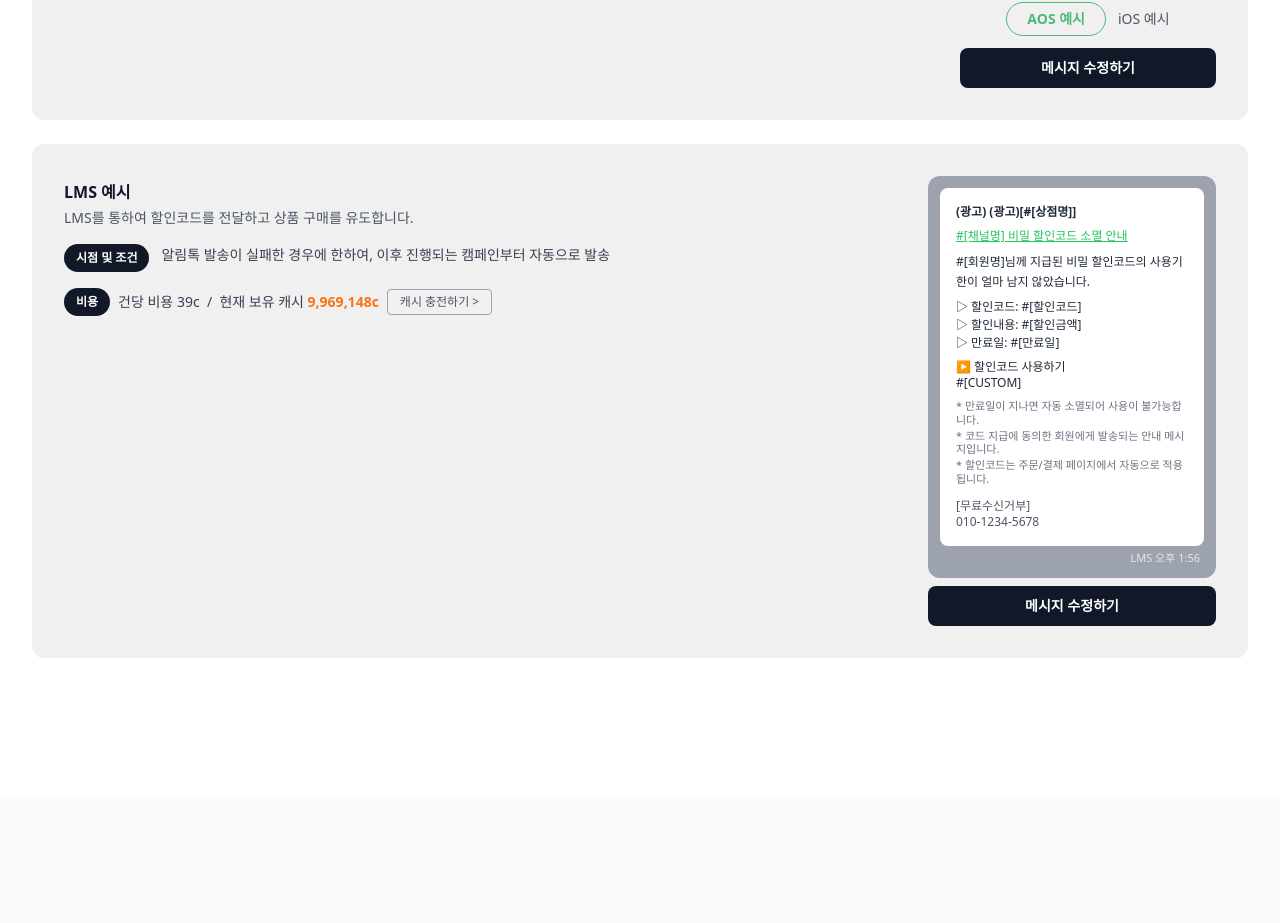
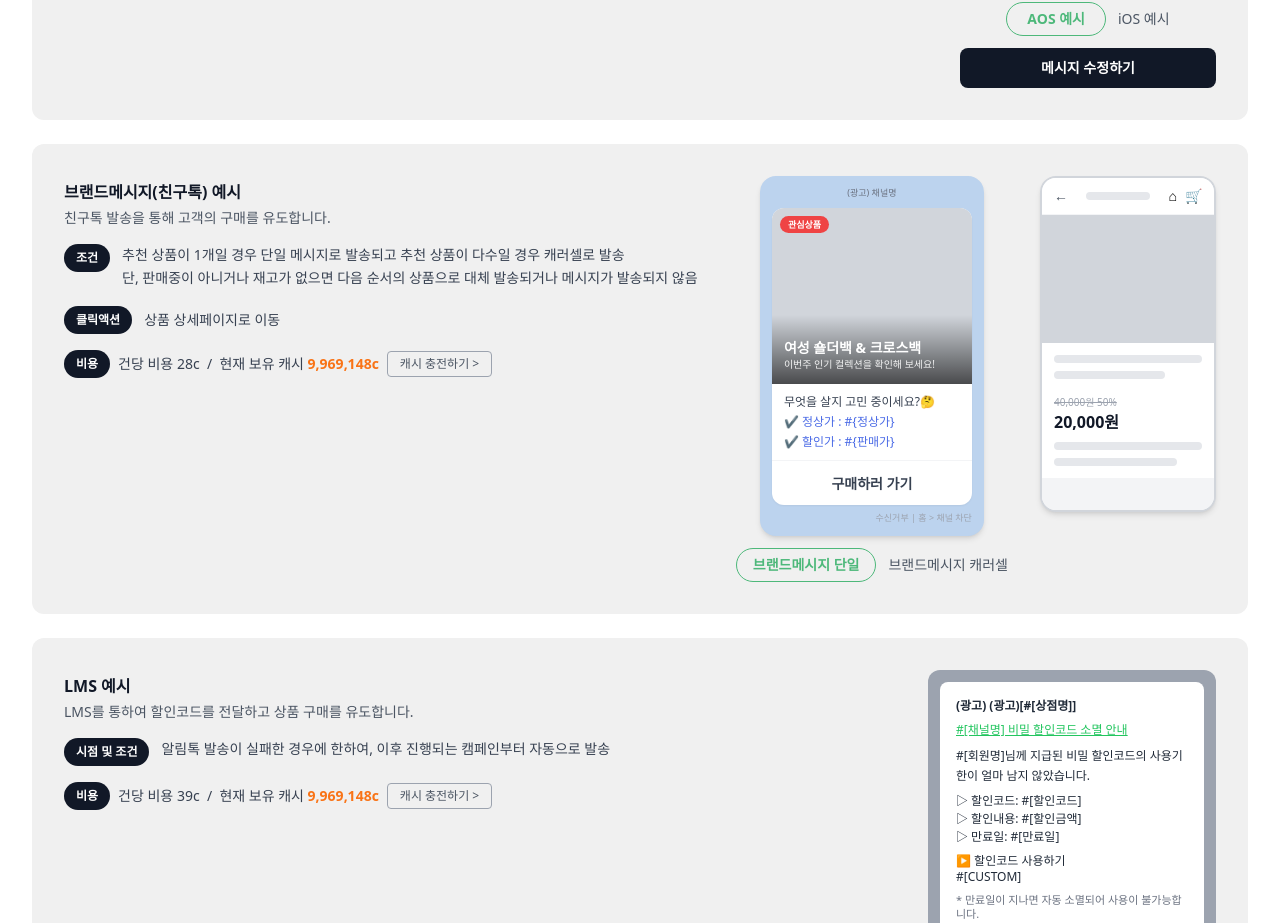
Before and after one commit to vldlzm/flexg_CRM_LIVE, a Next.js app: page /crm/live/create in a window 1280 px wide. Shown: the part 1341-2264 px from the top of the page. Before the commit the page ends 2140 px from the top, so only its background shows below. Built offline with nearby package versions, Linux system fonts and the light colour scheme.

Commit message:
feat: 브랜드메시지(친구톡) 예시 섹션 추가

```diff
--- a/src/components/CrmLiveCreate.tsx
+++ b/src/components/CrmLiveCreate.tsx
@@ -382,6 +382,107 @@ export default function CrmLiveCreate() {
               >
                 메시지 수정하기
               </button>
+            </div>
+          </div>
+        </div>
+
+        {/* 브랜드메시지(친구톡) 예시 */}
+        <div className="mt-6 rounded-xl bg-[#f0f0f0] p-8">
+          <div className="flex items-start gap-8">
+            {/* 좌측 설명 */}
+            <div className="flex-1 space-y-4 pt-1">
+              <div>
+                <h3 className="mb-1 text-base font-bold text-gray-900">브랜드메시지(친구톡) 예시</h3>
+                <p className="text-sm text-gray-600">친구톡 발송을 통해 고객의 구매를 유도합니다.</p>
+              </div>
+              {/* 조건 */}
+              <div className="flex items-start gap-3">
+                <span className="inline-flex shrink-0 items-center rounded-full bg-[#111827] px-3 py-1.5 text-xs font-bold text-white">조건</span>
+                <p className="text-sm leading-relaxed text-gray-700">
+                  추천 상품이 1개일 경우 단일 메시지로 발송되고 추천 상품이 다수일 경우 캐러셀로 발송<br />
+                  단, 판매중이 아니거나 재고가 없으면 다음 순서의 상품으로 대체 발송되거나 메시지가 발송되지 않음
+                </p>
+              </div>
+              {/* 클릭액션 */}
+              <div className="flex items-center gap-3">
+                <span className="inline-flex shrink-0 items-center rounded-full bg-[#111827] px-3 py-1.5 text-xs font-bold text-white">클릭액션</span>
+                <p className="text-sm text-gray-700">상품 상세페이지로 이동</p>
+              </div>
+              {/* 비용 */}
+              <div className="flex flex-wrap items-center gap-2">
+                <span className="inline-flex items-center rounded-full bg-[#111827] px-3 py-1.5 text-xs font-bold text-white">비용</span>
+                <span className="text-sm text-gray-700">
+                  건당 비용 28c &nbsp;/&nbsp; 현재 보유 캐시{' '}
+                  <span className="font-bold text-[#f97316]">9,969,148c</span>
+                </span>
+                <button className="rounded border border-gray-400 px-3 py-1 text-xs text-gray-600 hover:bg-gray-100 transition-colors">
+                  캐시 충전하기 &gt;
+                </button>
+              </div>
+            </div>
+
+            {/* 중앙: 카카오톡 메시지 미리보기 */}
+            <div className="shrink-0 flex flex-col items-center gap-3">
+              {/* 카카오톡 버블 */}
+              <div className="w-56 rounded-2xl bg-[#bcd3ee] px-3 pt-2.5 pb-3 shadow-md">
+                <p className="mb-2 text-center text-[9px] text-gray-500">(광고) 채널명</p>
+                <div className="overflow-hidden rounded-xl bg-white shadow-sm">
+                  {/* 이미지 + 뱃지 + 오버레이 텍스트 */}
+                  <div className="relative h-44 bg-gray-300">
+                    {/* 관심상품 뱃지 */}
+                    <span className="absolute left-2 top-2 rounded-full bg-red-500 px-2 py-0.5 text-[9px] font-bold text-white">관심상품</span>
+                    {/* 상품명 오버레이 */}
+                    <div className="absolute bottom-0 left-0 right-0 bg-gradient-to-t from-black/65 to-transparent px-3 pb-3 pt-6">
+                      <p className="text-sm font-bold leading-tight text-white">여성 숄더백 & 크로스백</p>
+                      <p className="text-[10px] text-white/90">이번주 인기 컬렉션을 확인해 보세요!</p>
+                    </div>
+                  </div>
+                  {/* 메시지 내용 */}
+                  <div className="space-y-1 px-3 py-2.5">
+                    <p className="text-xs text-gray-700">무엇을 살지 고민 중이세요?🤔</p>
+                    <p className="text-xs font-medium text-[#4b6be6]">{'✔ 정상가 : #{정상가}'}</p>
+                    <p className="text-xs font-medium text-[#4b6be6]">{'✔ 할인가 : #{판매가}'}</p>
+                  </div>
+                  {/* 버튼 */}
+                  <div className="border-t border-gray-100 px-3 py-2.5 text-center">
+                    <span className="text-sm font-semibold text-gray-700">구매하러 가기</span>
+                  </div>
+                </div>
+                <p className="mt-1.5 text-right text-[9px] text-gray-400">수신거부 | 홈 &gt; 채널 차단</p>
+              </div>
+              {/* 단일/캐러셀 탭 */}
+              <div className="flex items-center gap-3">
+                <button className="rounded-full border border-[#4DB87A] px-4 py-1.5 text-sm font-semibold text-[#4DB87A]">
+                  브랜드메시지 단일
+                </button>
+                <button className="text-sm text-gray-600 hover:text-gray-900">브랜드메시지 캐러셀</button>
+              </div>
+            </div>
+
+            {/* 우측: 상품 상세 앱 화면 */}
+            <div className="shrink-0 w-44 overflow-hidden rounded-2xl border-2 border-gray-300 bg-white shadow-md">
+              {/* 네비 */}
+              <div className="flex items-center justify-between border-b border-gray-100 bg-white px-3 py-2">
+                <span className="text-sm font-bold text-gray-600">←</span>
+                <div className="h-2 w-16 rounded bg-gray-200" />
+                <div className="flex gap-2 text-sm">
+                  <span>⌂</span><span>🛒</span>
+                </div>
+              </div>
+              {/* 상품 이미지 */}
+              <div className="h-32 w-full bg-gray-300" />
+              {/* 상품 정보 */}
+              <div className="space-y-2 p-3">
+                <div className="h-2 w-full rounded bg-gray-200" />
+                <div className="h-2 w-3/4 rounded bg-gray-200" />
+                <div className="pt-2">
+                  <p className="text-[10px] text-gray-400 line-through">40,000원 50%</p>
+                  <p className="text-base font-black text-gray-900">20,000원</p>
+                </div>
+                <div className="h-2 w-full rounded bg-gray-200" />
+                <div className="h-2 w-5/6 rounded bg-gray-200" />
+              </div>
+              <div className="h-8 bg-gray-100" />
             </div>
           </div>
         </div>
```
